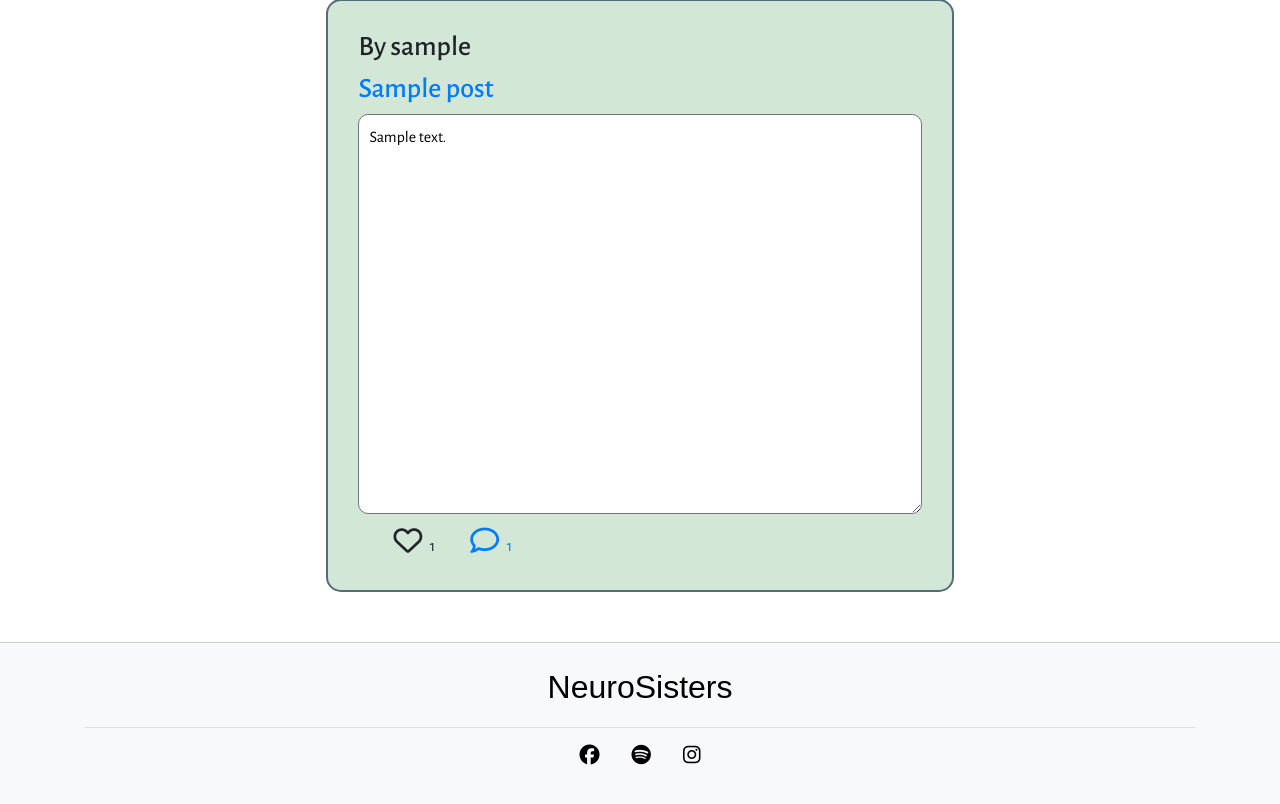
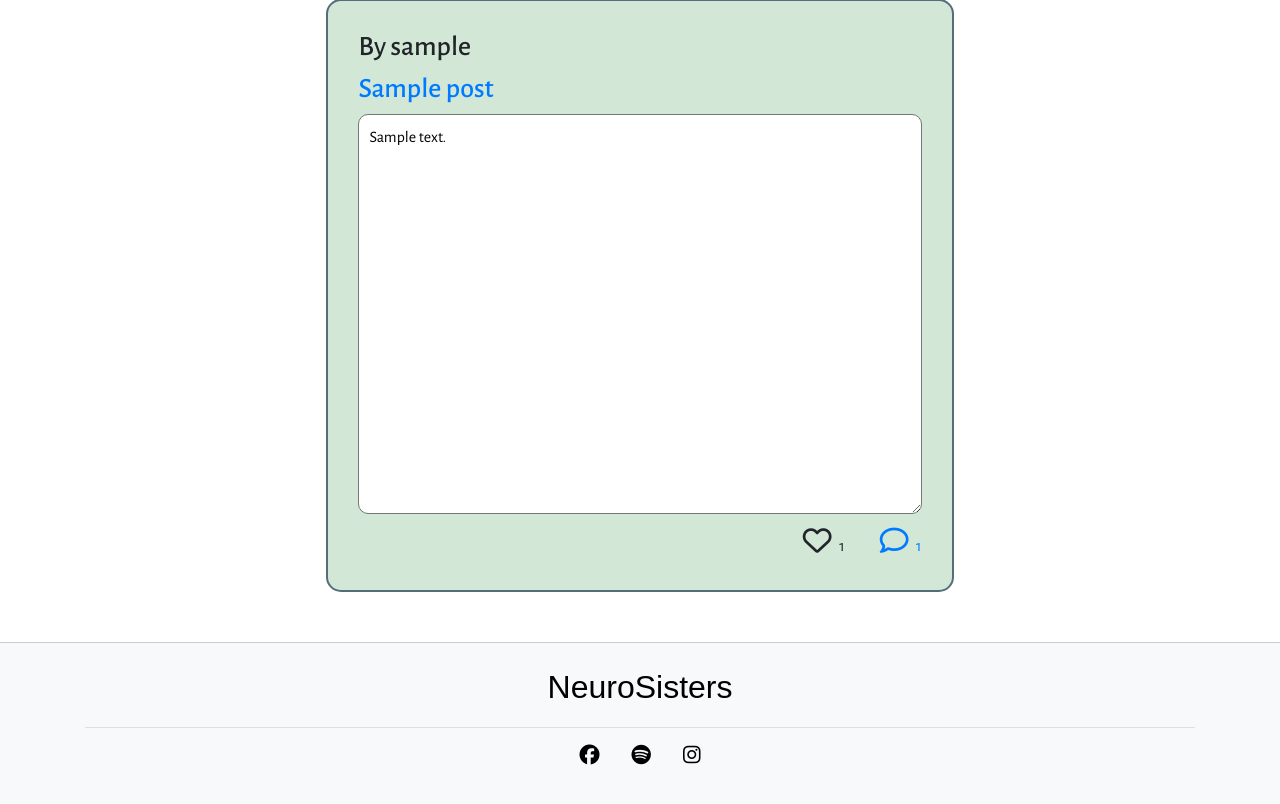
Before and after one commit to tinobragaa/neuro-sisters, a Django app: page /blog/ in a window 1280 px wide. Shown: the part 250-1054 px from the top of the page. Run offline with Django 4.2, Linux system fonts and the light colour scheme; tables that the repository leaves empty hold one stand-in row (values such as "Sample post"); some libraries are stand-ins or nearby versions; some web fonts are replaced.

Commit message:
Fix: adjusted reaction aligment

```diff
--- a/static/style.css
+++ b/static/style.css
@@ -550,7 +550,8 @@ main {
 
 .reactions {
     display: flex;
-    align-items: flex-end;
+    justify-content: flex-end;
+    align-items: center;
 }
 
 .reactions i {
```
